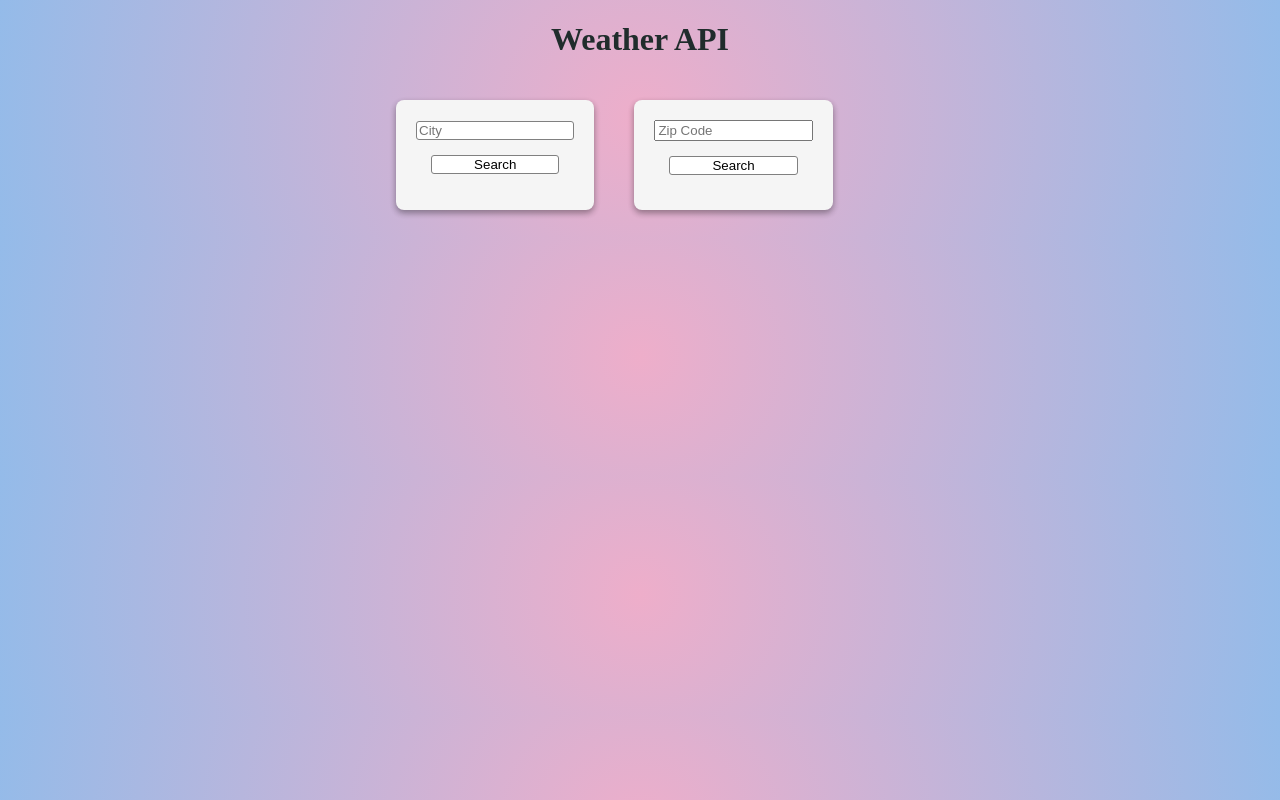
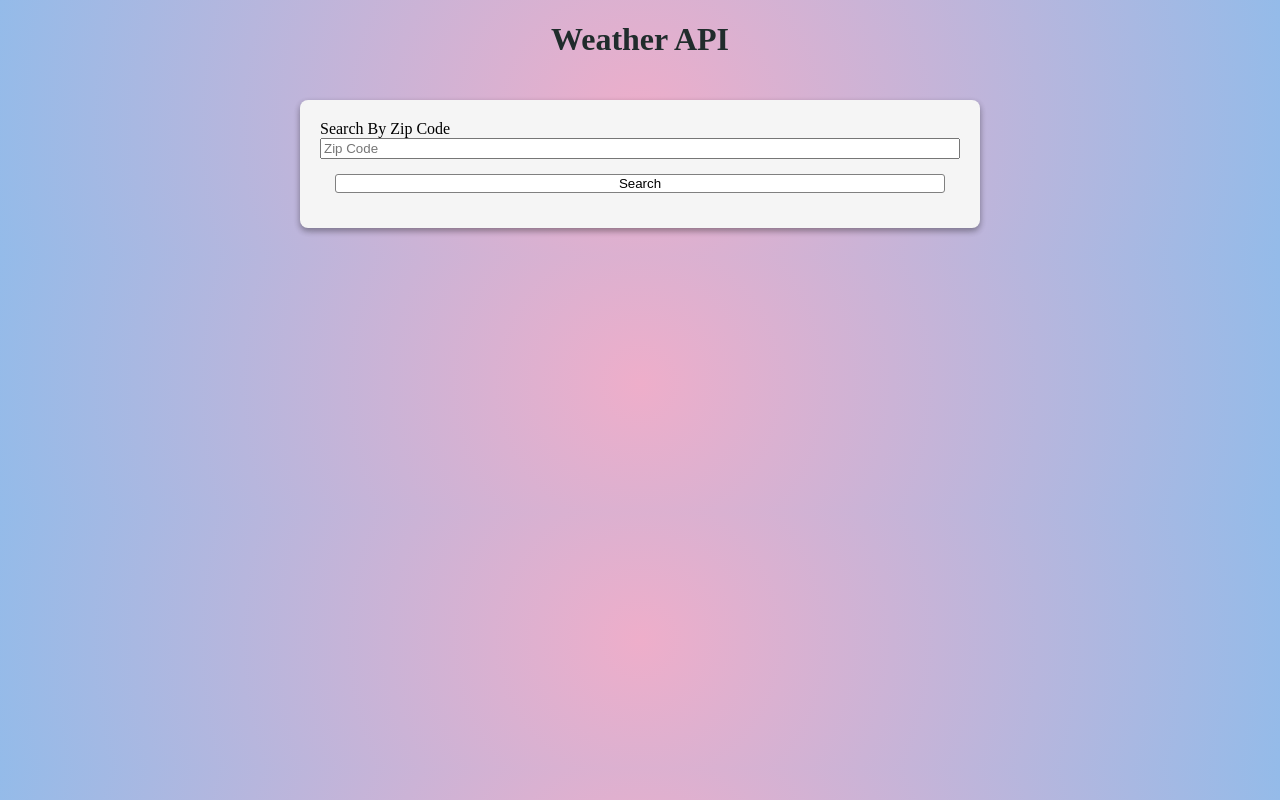
Before and after one commit to deliaturner/Weather-API, an Angular app: page / in a window 1280 px wide. Built offline with nearby package versions, Linux system fonts and the light colour scheme.

Commit message:
zip code only

```diff
--- a/src/app/search/search.component.css
+++ b/src/app/search/search.component.css
@@ -4,12 +4,12 @@
   align-items: center;
 }
 
-.search-type {
+/* .search-type {
   display: flex;
   flex-direction: row;
-}
+} */
 
-.search-by-city,
+/* .search-by-city, */
 .search-by-zip {
   background-color: whitesmoke;
   margin: 20px;
@@ -18,7 +18,7 @@
   justify-content: center;
   padding: 20px;
   box-shadow: 0 3px 6px rgba(0, 0, 0, 0.16), 0 3px 6px rgba(0, 0, 0, 0.23);
-  width: 30%;
+  width: 50vw;
   border-radius: 8px;
 }
 
--- a/src/app/search/search.component.html
+++ b/src/app/search/search.component.html
@@ -1,7 +1,7 @@
 <app-header></app-header>
 <div class="container">
   <div class="search-type">
-    <div class="search-by-city">
+    <!-- <div class="search-by-city">
       <input
         type="text"
         id="city"
@@ -11,8 +11,9 @@
         [(ngModel)]="cityInput"
       />
       <button (click)="searchByCity()">Search</button>
-    </div>
+    </div> -->
     <div class="search-by-zip">
+      Search By Zip Code
       <input
         type="text"
         id="zip"
```
